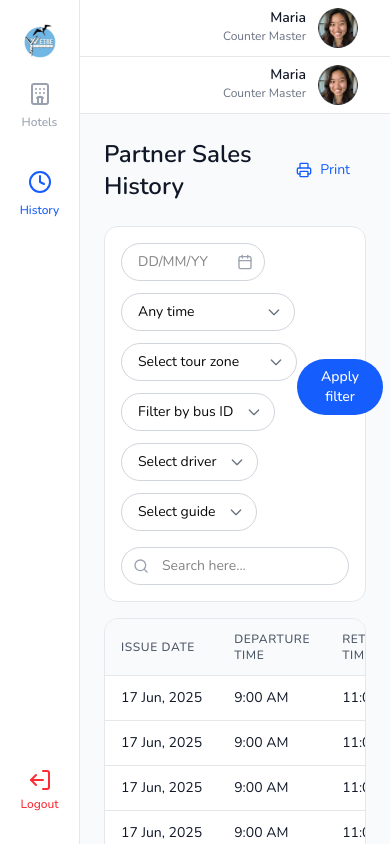
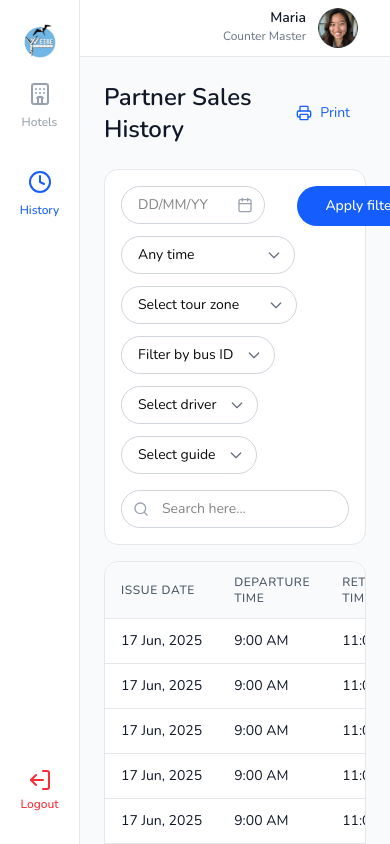
Before and after one commit to suman-chandra-barman/etre-tours-frontend, a Next.js app: page /partner-sales/history in a window 390 px wide. Built offline with nearby package versions, Linux system fonts and the light colour scheme.

Commit message:
fix: remove unused Header import and enhance layout for Partner Sales History page; improve responsiveness and styling

```diff
--- a/app/(sales)/cruise-sales/history/page.tsx
+++ b/app/(sales)/cruise-sales/history/page.tsx
@@ -1,7 +1,6 @@
 "use client";
 
 import { useState } from "react";
-import Header from "@/components/layout/Header";
 import {
   Calendar,
   Search,
@@ -76,7 +75,6 @@ export default function TourHistoryPage() {
     <div className="flex flex-col bg-gray-50 overflow-y-auto">
       <div className="flex-1">
         <div className="p-6">
-          {/* Header Section */}
           <div
             className={`flex items-center justify-between mb-6 ${styles.noPrint}`}
           >
--- a/app/(sales)/partner-sales/history/page.tsx
+++ b/app/(sales)/partner-sales/history/page.tsx
@@ -1,7 +1,6 @@
 "use client";
 
 import { useState } from "react";
-import Header from "@/components/layout/Header";
 import {
   Calendar,
   Search,
@@ -9,6 +8,7 @@ import {
   ChevronLeft,
   ChevronRight,
 } from "lucide-react";
+import styles from "@/components/styles/Print.module.css";
 
 interface TourHistoryItem {
   id: number;
@@ -72,13 +72,10 @@ export default function PartnerSalesHistoryPage() {
   };
 
   return (
-    <div className="flex flex-col h-screen bg-gray-50">
-      <Header />
-
-      <div className="flex-1 overflow-auto">
-        <div className="max-w-[1920px] mx-auto p-6">
-          {/* Header Section */}
-          <div className="flex items-center justify-between mb-6">
+    <div className="flex flex-col h-screen bg-gray-50 overflow-y-auto">
+      <div className="flex-1">
+        <div className="p-6">
+          <div className={`flex items-center justify-between mb-6 ${styles.noPrint}`}>
             <div className="flex items-center gap-3">
               <h1 className="text-2xl font-semibold text-gray-900">
                 Partner Sales History
@@ -95,8 +92,8 @@ export default function PartnerSalesHistoryPage() {
           </div>
 
           {/* Filters Section */}
-          <div className="bg-white rounded-xl border border-gray-200 p-4 mb-4">
-            <div className="flex items-center justify-between  mb-4">
+          <div className={`bg-white rounded-xl border border-gray-200 p-4 mb-4 ${styles.noPrint}`}>
+            <div className="flex justify-between  mb-4">
               <div className="flex flex-wrap gap-3">
                 {/* Date Input */}
                 <div className="relative">
@@ -186,7 +183,7 @@ export default function PartnerSalesHistoryPage() {
                 </select>
               </div>
               {/* Apply Filter Button */}
-              <button className="px-6 py-2 bg-blue-600 text-white rounded-full text-sm font-medium hover:bg-blue-700 transition-colors">
+              <button className="min-w-32 h-10 px-6 bg-blue-600 text-white rounded-full text-sm font-medium hover:bg-blue-700 transition-colors">
                 Apply filter
               </button>
             </div>
@@ -205,7 +202,7 @@ export default function PartnerSalesHistoryPage() {
           </div>
 
           {/* Table Section */}
-          <div className="bg-white rounded-xl border border-gray-200 overflow-hidden">
+          <div className={`bg-white rounded-xl border border-gray-200 overflow-hidden ${styles.printArea}`}>
             <div className="overflow-x-auto">
               <table className="w-full">
                 <thead>
```
